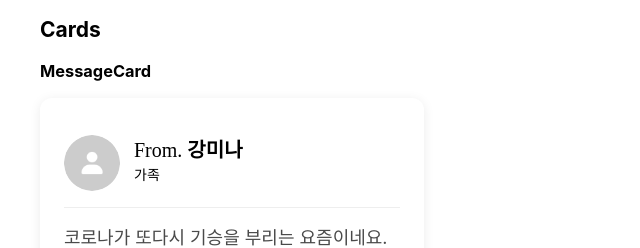
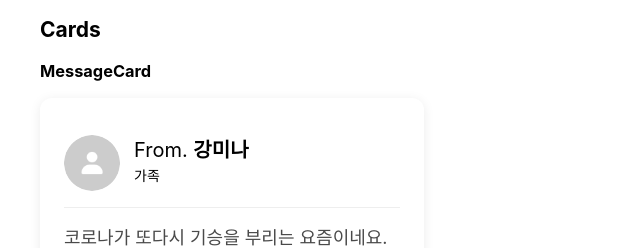
Before and after one commit to jinsunkimdev/Team-07-Project, a React (Vite) app: page /rolling/styleGuide in a window 1280 px wide. Shown: the part 1360-1608 px from the top of the page, without its empty margins (0-640 px from the left). Built offline with nearby package versions, Linux system fonts and the light colour scheme; no server answers; a web font is replaced by a local one.

Commit message:
style: 메시지 카드 본문 내용 html 태그 적용(with html-react-parser, DOMPurify 패키지 설치)

```diff
--- a/package.json
+++ b/package.json
@@ -15,7 +15,9 @@
     "@emoji-mart/react": "^1.1.1",
     "@emotion/react": "^11.14.0",
     "@emotion/styled": "^11.14.0",
+    "dompurify": "^3.2.6",
     "emoji-mart": "^5.6.0",
+    "html-react-parser": "^5.2.5",
     "nanoid": "^5.1.5",
     "react": "^18.3.1",
     "react-dom": "^18.3.1",
--- a/src/components/MessageCard/MessageCard.jsx
+++ b/src/components/MessageCard/MessageCard.jsx
@@ -1,4 +1,6 @@
 import { css } from "@emotion/react";
+import parse from "html-react-parser";
+import DOMPurify from "dompurify";
 import MessageCardStyle, {
   MessageCardCreatedAtStyle,
   MessageCardContentStyle,
@@ -77,7 +79,7 @@ export const MessageCardProfile = ({
   return (
     <div className="sender-profile-wrap" css={profileStyles}>
       <Avatar imgSrc={profileImageURL} size="md" />
-      <div className="sender-profile" style={{ fontFamily: font }}>
+      <div className="sender-profile" style={{ fontFamily: font.value }}>
         <span className="sender-name">
           From. <b>{sender}</b>
         </span>
@@ -96,10 +98,13 @@ export const MessageCardContent = ({ content, customCss }) => {
     ${customCss || ""};
   `;
 
+  // content가 null/undefined인 경우
+  const sanitizedHTML = DOMPurify.sanitize(content || "");
+
   return (
-    <p className="content" css={contentStyles}>
-      {content}
-    </p>
+    <div className="content" css={contentStyles}>
+      {parse(sanitizedHTML)}
+    </div>
   );
 };
 
```
Also changed, not shown: 1 other file (tests, documents, lock files or other folders).
